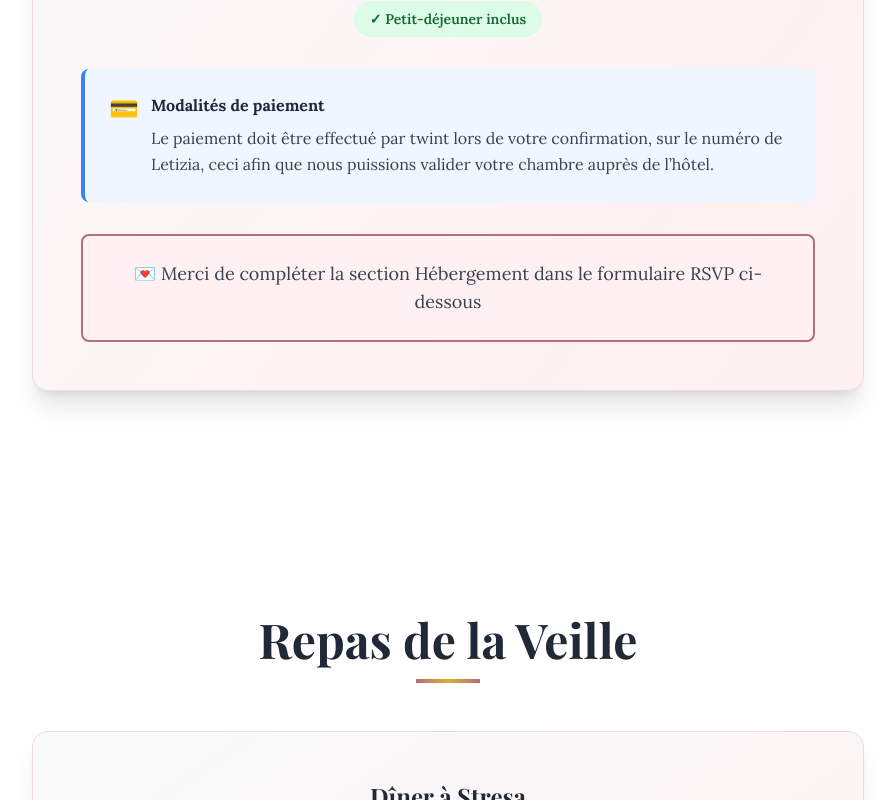
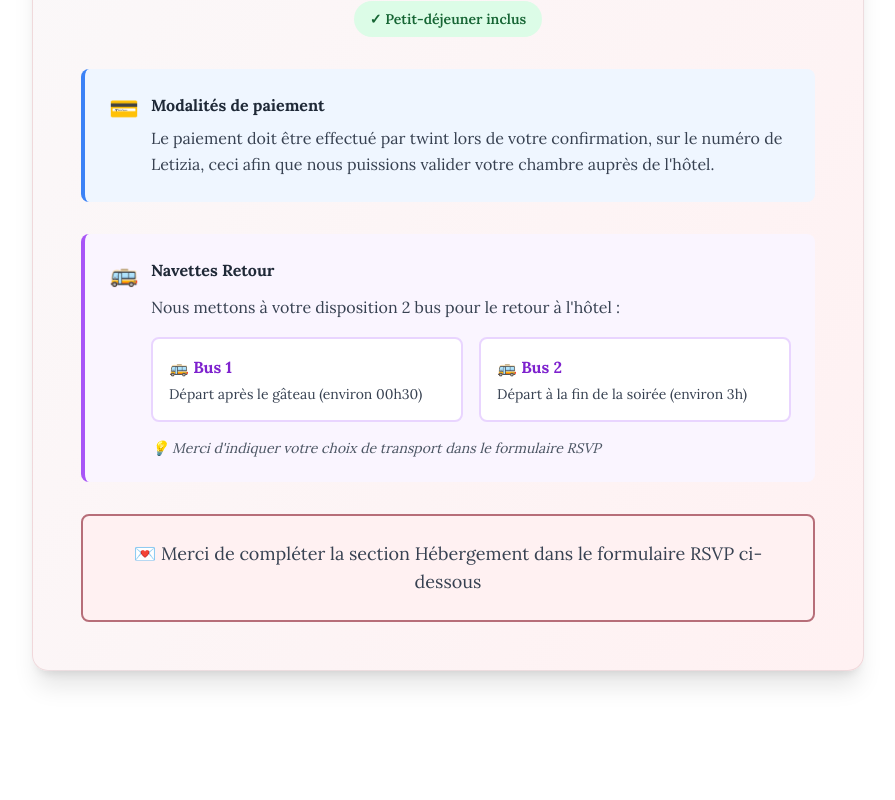
Before and after one commit to Paci31/wedding, a React (Vite) app: page / in a window 1280 px wide. Shown: the part 4520-5320 px from the top of the page, without its empty margins (192-1087 px from the left). Built offline with nearby package versions, Linux system fonts and the light colour scheme; no server answers.

Commit message:
Ajout système de transport avec 2 bus et statistiques

```diff
--- a/server-unified.js
+++ b/server-unified.js
@@ -297,6 +297,11 @@ app.get("/api/admin/stats", authenticateAdmin, async (req, res) => {
         notAttending: responses.filter((r) => r.brunchAttending === "no")
           .length,
       },
+      transport: {
+        bus1: responses.filter((r) => r.transportChoice === "bus1").length,
+        bus2: responses.filter((r) => r.transportChoice === "bus2").length,
+        own: responses.filter((r) => r.transportChoice === "own").length,
+      },
     };
 
     res.json({ success: true, data: stats });
--- a/src/components/HotelInfo.jsx
+++ b/src/components/HotelInfo.jsx
@@ -141,6 +141,42 @@ function HotelInfo() {
             </div>
           </div>
 
+          {/* Navettes Bus */}
+          <div className="bg-purple-50 border-l-4 border-purple-500 p-6 rounded-lg mb-8">
+            <div className="flex items-start gap-3">
+              <span className="text-2xl">🚌</span>
+              <div className="flex-1">
+                <h4 className="font-bold text-gray-800 mb-3">
+                  {t("hotel.bus_title")}
+                </h4>
+                <p className="text-gray-700 font-lora mb-4">
+                  {t("hotel.bus_text")}
+                </p>
+                <div className="grid md:grid-cols-2 gap-4">
+                  <div className="bg-white rounded-lg p-4 border-2 border-purple-200">
+                    <p className="font-bold text-purple-700 mb-1">
+                      🚌 {t("hotel.bus1_label")}
+                    </p>
+                    <p className="text-sm text-gray-700">
+                      {t("hotel.bus1_time")}
+                    </p>
+                  </div>
+                  <div className="bg-white rounded-lg p-4 border-2 border-purple-200">
+                    <p className="font-bold text-purple-700 mb-1">
+                      🚌 {t("hotel.bus2_label")}
+                    </p>
+                    <p className="text-sm text-gray-700">
+                      {t("hotel.bus2_time")}
+                    </p>
+                  </div>
+                </div>
+                <p className="text-gray-600 font-lora text-sm mt-4 italic">
+                  💡 {t("hotel.bus_note")}
+                </p>
+              </div>
+            </div>
+          </div>
+
           {/* Note dans le formulaire RSVP */}
           <div className="bg-rose-50 border-2 border-rose-gold rounded-lg p-6 text-center">
             <p className="text-gray-700 font-lora text-lg">
--- a/src/components/RSVP.jsx
+++ b/src/components/RSVP.jsx
@@ -17,6 +17,7 @@ function RSVP() {
     hotelCheckOut: "",
     dinnerAttending: "",
     brunchAttending: "",
+    transportChoice: "",
     message: "",
   });
 
@@ -112,6 +113,7 @@ function RSVP() {
             hotelCheckOut: "",
             dinnerAttending: "",
             brunchAttending: "",
+            transportChoice: "",
             message: "",
           });
           setSubmitted(false);
@@ -434,6 +436,30 @@ function RSVP() {
                 </select>
               </div>
 
+              {/* Séparateur - Transport */}
+              <div className="my-10 border-t-2 border-rose-gold opacity-20"></div>
+              <h3 className="text-2xl font-playfair font-bold text-gray-800 mb-6 text-center">
+                🚌 {t("rsvp.transport_section")}
+              </h3>
+
+              {/* Choix du transport */}
+              <div className="mb-6">
+                <label className="block text-gray-700 font-semibold text-sm uppercase tracking-wider mb-2">
+                  {t("rsvp.transport_choice")} *
+                </label>
+                <select
+                  name="transportChoice"
+                  value={formData.transportChoice}
+                  onChange={handleChange}
+                  required
+                  className="w-full px-4 py-3 rounded-lg border border-gray-300 focus:border-rose-gold focus:ring-2 focus:ring-rose-gold/20 outline-none transition-all duration-300 font-lora bg-white text-gray-700">
+                  <option value="">{t("rsvp.select")}</option>
+                  <option value="bus1">{t("rsvp.transport_bus1")}</option>
+                  <option value="bus2">{t("rsvp.transport_bus2")}</option>
+                  <option value="own">{t("rsvp.transport_own")}</option>
+                </select>
+              </div>
+
               {/* Séparateur */}
               <div className="my-10 border-t-2 border-rose-gold opacity-20"></div>
 
--- a/src/i18n/locales/fr.json
+++ b/src/i18n/locales/fr.json
@@ -90,6 +90,11 @@
     "dinner_attending": "Serez-vous présent(e) au repas du 19 juin à Stresa ?",
     "brunch_section": "Brunch du Lendemain",
     "brunch_attending": "Serez-vous présent(e) au brunch du 21 juin ?",
+    "transport_section": "Transport Retour",
+    "transport_choice": "Comment comptez-vous rentrer à l'hôtel ?",
+    "transport_bus1": "🚌 Bus 1 - Départ après le gâteau (00h30)",
+    "transport_bus2": "🚌 Bus 2 - Départ fin de soirée (3h)",
+    "transport_own": "🚗 Mon propre moyen de transport",
     "message": "Un Message pour les Mariés",
     "message_placeholder": "Partagez vos vœux et felicitations...",
     "submit": "✓ Envoyer ma Réponse",
@@ -115,7 +120,14 @@
     "tourist_tax": "Taxe de séjour : €2,00 par personne par nuit à payer sur place (Commune de Saronno)",
     "breakfast_included": "Petit-déjeuner inclus",
     "payment_title": "Modalités de paiement",
-    "payment_text": "Le paiement doit être effectué par twint lors de votre confirmation, sur le numéro de Letizia, ceci afin que nous puissions valider votre chambre auprès de l’hôtel.",
+    "payment_text": "Le paiement doit être effectué par twint lors de votre confirmation, sur le numéro de Letizia, ceci afin que nous puissions valider votre chambre auprès de l'hôtel.",
+    "bus_title": "Navettes Retour",
+    "bus_text": "Nous mettons à votre disposition 2 bus pour le retour à l'hôtel :",
+    "bus1_label": "Bus 1",
+    "bus1_time": "Départ après le gâteau (environ 00h30)",
+    "bus2_label": "Bus 2",
+    "bus2_time": "Départ à la fin de la soirée (environ 3h)",
+    "bus_note": "Merci d'indiquer votre choix de transport dans le formulaire RSVP",
     "form_note": "Merci de compléter la section Hébergement dans le formulaire RSVP ci-dessous"
   },
   "gift": {
--- a/src/i18n/locales/it.json
+++ b/src/i18n/locales/it.json
@@ -90,6 +90,11 @@
     "dinner_attending": "Sarai presente alla cena del 19 giugno a Stresa?",
     "brunch_section": "Brunch del Giorno Dopo",
     "brunch_attending": "Sarai presente al brunch del 21 giugno?",
+    "transport_section": "Trasporto di Ritorno",
+    "transport_choice": "Come prevedi di tornare in hotel?",
+    "transport_bus1": "🚌 Bus 1 - Partenza dopo la torta (00h30)",
+    "transport_bus2": "🚌 Bus 2 - Partenza fine serata (3h)",
+    "transport_own": "🚗 Il mio mezzo di trasporto",
     "message": "Un Messaggio per gli Sposi",
     "message_placeholder": "Condividi i tuoi auguri e felicitazioni...",
     "submit": "✓ Invia la Mia Risposta",
@@ -116,6 +121,13 @@
     "breakfast_included": "Colazione inclusa",
     "payment_title": "Modalità di pagamento",
     "payment_text": "Il pagamento dovrà essere effettuato tramite Twint al momento della conferma, al numero di Letizia, in modo da poter convalidare la vostra camera con l'hotel.",
+    "bus_title": "Navette di Ritorno",
+    "bus_text": "Mettiamo a vostra disposizione 2 bus per il ritorno in hotel:",
+    "bus1_label": "Bus 1",
+    "bus1_time": "Partenza dopo la torta (circa 00h30)",
+    "bus2_label": "Bus 2",
+    "bus2_time": "Partenza a fine serata (circa 3h)",
+    "bus_note": "Si prega di indicare la vostra scelta di trasporto nel modulo RSVP",
     "form_note": "Si prega di compilare la sezione Alloggio nel modulo RSVP qui sotto"
   },
   "gift": {
--- a/src/pages/AdminDashboard.jsx
+++ b/src/pages/AdminDashboard.jsx
@@ -629,6 +629,72 @@ function StatsView({ stats }) {
         </div>
       )}
 
+      {/* Statistiques Transport */}
+      {stats.transport && (
+        <div className="bg-white rounded-xl shadow-lg p-6">
+          <h3 className="text-xl font-bold text-gray-800 mb-6">
+            🚌 Transport Retour
+          </h3>
+
+          <div className="flex items-end gap-4 h-48">
+            <BarChart
+              label="Bus 1 (00h30)"
+              value={stats.transport.bus1}
+              max={stats.total}
+              color="bg-purple-500"
+            />
+            <BarChart
+              label="Bus 2 (3h)"
+              value={stats.transport.bus2}
+              max={stats.total}
+              color="bg-indigo-500"
+            />
+            <BarChart
+              label="Propre moyen"
+              value={stats.transport.own}
+              max={stats.total}
+              color="bg-gray-500"
+            />
+          </div>
+
+          <div className="mt-6 grid md:grid-cols-3 gap-4">
+            <div className="p-4 bg-purple-50 rounded-lg border-l-4 border-purple-500">
+              <div className="flex items-center justify-between">
+                <span className="text-gray-700 font-semibold">
+                  🚌 Bus 1
+                </span>
+                <span className="text-3xl font-bold text-purple-600">
+                  {stats.transport.bus1}
+                </span>
+              </div>
+              <p className="text-xs text-gray-500 mt-1">Après le gâteau</p>
+            </div>
+            <div className="p-4 bg-indigo-50 rounded-lg border-l-4 border-indigo-500">
+              <div className="flex items-center justify-between">
+                <span className="text-gray-700 font-semibold">
+                  🚌 Bus 2
+                </span>
+                <span className="text-3xl font-bold text-indigo-600">
+                  {stats.transport.bus2}
+                </span>
+              </div>
+              <p className="text-xs text-gray-500 mt-1">Fin de soirée</p>
+            </div>
+            <div className="p-4 bg-gray-50 rounded-lg border-l-4 border-gray-400">
+              <div className="flex items-center justify-between">
+                <span className="text-gray-700 font-semibold">
+                  🚗 Propre moyen
+                </span>
+                <span className="text-3xl font-bold text-gray-600">
+                  {stats.transport.own}
+                </span>
+              </div>
+              <p className="text-xs text-gray-500 mt-1">Transport personnel</p>
+            </div>
+          </div>
+        </div>
+      )}
+
       {/* Réponses par date */}
       <div className="bg-white rounded-xl shadow-lg p-6">
         <h3 className="text-xl font-bold text-gray-800 mb-4">
@@ -884,6 +950,18 @@ function ResponseCard({ response, onDelete }) {
               </div>
             )}
 
+            {/* Transport retour */}
+            {response.transportChoice && (
+              <div className="mt-4 p-4 bg-purple-50 rounded-lg border border-purple-200">
+                <p className="font-semibold text-gray-800 flex items-center gap-2">
+                  <span>🚌</span> Transport :{" "}
+                  {response.transportChoice === "bus1" && "Bus 1 (00h30)"}
+                  {response.transportChoice === "bus2" && "Bus 2 (3h)"}
+                  {response.transportChoice === "own" && "🚗 Propre moyen"}
+                </p>
+              </div>
+            )}
+
             {(response.dietary || response.message) && (
               <button
                 onClick={() => setExpanded(!expanded)}
```
Also changed, not shown: 1 other file (tests, documents, lock files or other folders).
